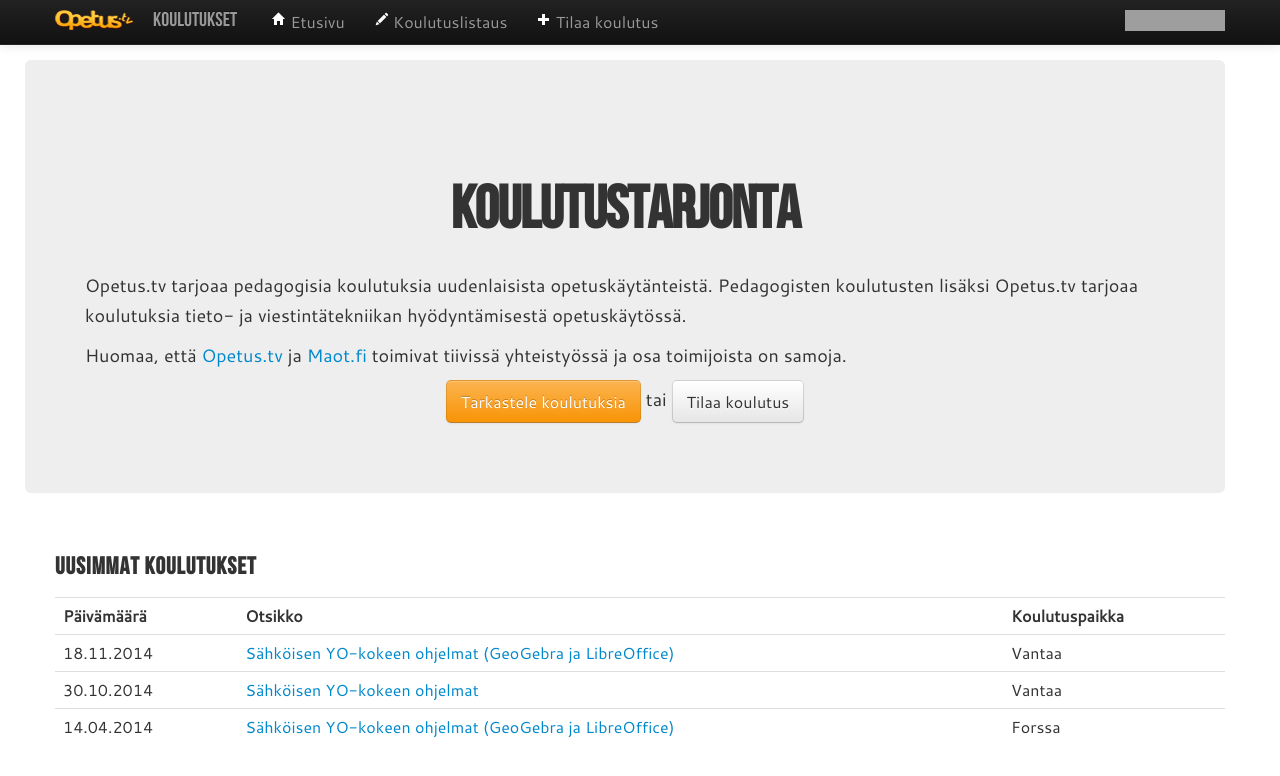
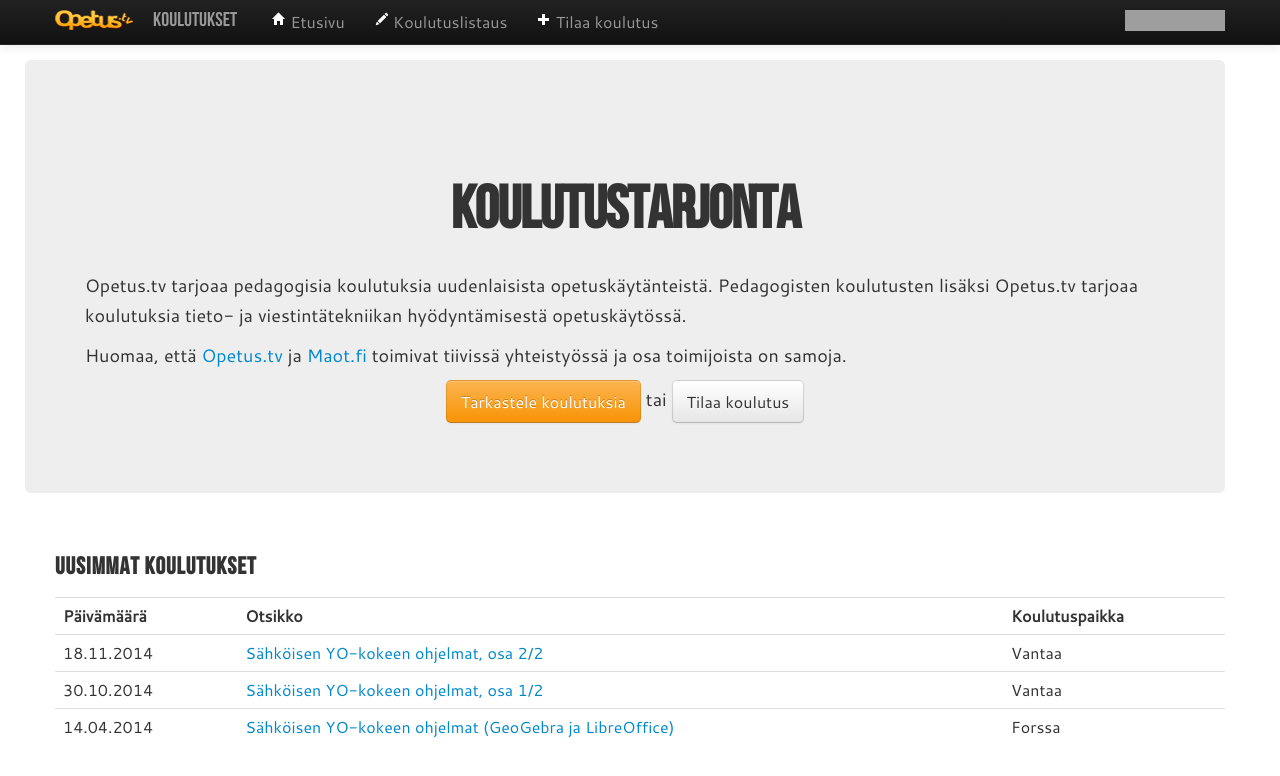
Before and after one commit to jannecederberg/koulutukset.opetus.tv, a Jekyll site: the page built from 00-index.md, in a window 1280 px wide. Shown: the top 776 px of the page. Built offline with Jekyll 4.4.1, drawn with Linux system fonts in a browser that asks for light colours; Markdown is read by kramdown in place of the engine named in the settings; grey boxes are pictures that could not be loaded.

Commit message:
Pieniä muutoksia Vantaan 11/2014 koulutusten otsikoihin

```diff
--- a/_posts/2014/2014-10-30-digabi-ohjelmistot-vantaa-osa1.md
+++ b/_posts/2014/2014-10-30-digabi-ohjelmistot-vantaa-osa1.md
@@ -1,6 +1,6 @@
 ---
 layout: koulutus
-title: Sähköisen YO-kokeen ohjelmat
+title: Sähköisen YO-kokeen ohjelmat, osa 1/2
 categories: koulutukset
 date: 2014-10-30 13:00:00
 
--- a/_posts/2014/2014-11-18-digabi-ohjelmistot-vantaa-osa2.md
+++ b/_posts/2014/2014-11-18-digabi-ohjelmistot-vantaa-osa2.md
@@ -1,6 +1,6 @@
 ---
 layout: koulutus
-title: Sähköisen YO-kokeen ohjelmat (GeoGebra ja LibreOffice)
+title: Sähköisen YO-kokeen ohjelmat, osa 2/2
 categories: koulutukset
 date: 2014-11-18 13:00:00
 
```
